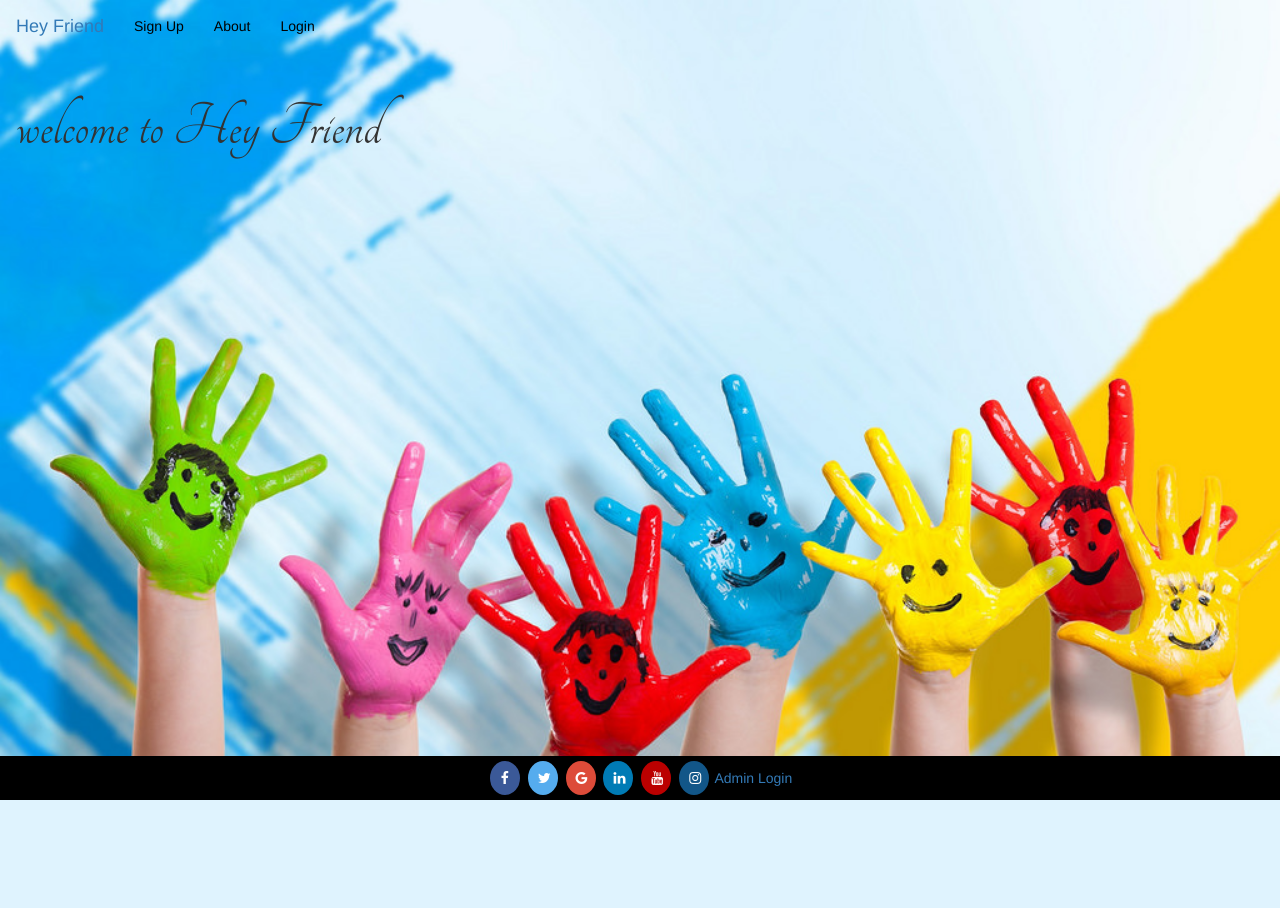
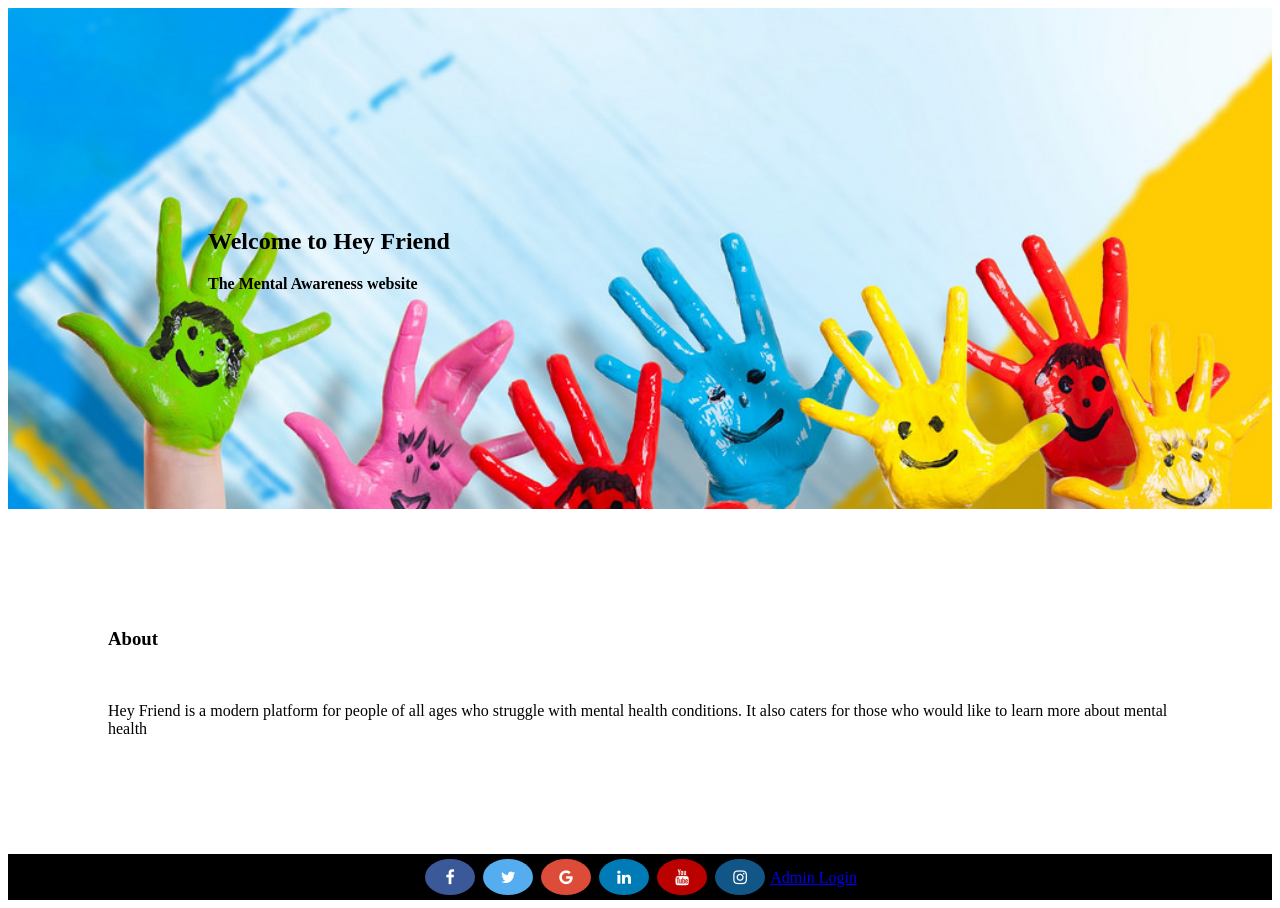
Before and after one commit to M-Waweru/MentalHealth, a CodeIgniter app: the page made by application/views/dashboard.php in a window 1280 px wide. Before the commit the page ends 800 px from the top, so only its background shows below. Run offline with CodeIgniter, Linux system fonts and the light colour scheme.

```diff
--- a/application/config/routes.php
+++ b/application/config/routes.php
@@ -49,7 +49,7 @@ defined('BASEPATH') OR exit('No direct script access allowed');
 | Examples:	my-controller/index	-> my_controller/index
 |		my-controller/my-method	-> my_controller/my_method
 */
-$route['default_controller'] = 'events';
+$route['default_controller'] = 'welcome';
 $route['404_override'] = 'index.html';
 $route['translate_uri_dashes'] = FALSE;
 // $route['profiler'] = "Profiler_controller";
--- a/application/controllers/Signup_control.php
+++ b/application/controllers/Signup.php
@@ -1,7 +1,7 @@
 <?php
 defined('BASEPATH') OR exit('No direct script access allowed');
 
-class Signup_control extends CI_Controller
+class Signup extends CI_Controller
 {
 	public function index(){
 		$this->load->helper(array('form'));
--- a/application/controllers/Welcome.php
+++ b/application/controllers/Welcome.php
@@ -27,7 +27,7 @@ class Welcome extends CI_Controller {
 
 	public function index()
 	{
-		// $this->load->view('navbar');
+		$this->load->view('navbar');
 		$this->load->view('dashboard');
 	}
 }
--- a/application/controllers/regevent.php
+++ /dev/null
@@ -1,6 +0,0 @@
-<?php
-class Regevent extends CI_Controller{
-
-	public function _construct();
-
-}
--- a/application/models/appointment_model.php
+++ b/application/models/appointment_model.php
@@ -34,6 +34,8 @@ class Appointment_model extends CI_Model{
 		$rowcount = sizeof($resulttable);
 		for ($i=0; $i < $rowcount; ++$i) {
 			$userno = $resulttable[$i]['User_no'];
+			$patientno = $resulttable[$i]['Patient_no'];
+			$applicationno = $resulttable[$i]['Application_no'];
 
 			$userqry = $this->db->get_where('users', array('User_no' => $userno));
 			$userrs = $userqry->result_array();
@@ -41,9 +43,7 @@ class Appointment_model extends CI_Model{
 			$patientname = $userrs[0]['Username'];
 			$patientfullname= $userrs[0]['Full_name'];
 
-			$row = array('Patient Name' => $patientname, 'Full Name' => $patientfullname,
-				'Condition' => $resulttable[$i]['Condition_description'], 'Residence' => $resulttable[$i]['Residence']);
-			$finaltable[] = $row;
+			$finaltable[$i] = array('Application No' => $applicationno, 'Patient No' => $patientno, 'Patient Name' => $patientname, 'Full Name' => $patientfullname, 'Condition' => $resulttable[$i]['Condition_description'], 'Residence' => $resulttable[$i]['Residence']);
 		}
 		return $finaltable;
 	}
--- a/application/views/dashboard.php
+++ b/application/views/dashboard.php
@@ -4,44 +4,22 @@
   <meta charset="utf-8">
   <meta name="viewport" content="width=device-width, initial-scale=1">
   <link rel = "stylesheet" type = "text/css" href = "<?php echo base_url('/css/dash.css') ?>">
-  <link rel="stylesheet" href="https://fonts.googleapis.com/css?family=Tangerine">
-  <link rel="stylesheet" href="https://www.w3schools.com/w3css/4/w3.css">
-  <link rel="stylesheet" href="https://maxcdn.bootstrapcdn.com/bootstrap/3.3.7/css/bootstrap.min.css">
   <link rel="stylesheet" href="https://cdnjs.cloudflare.com/ajax/libs/font-awesome/4.7.0/css/font-awesome.min.css">
-  <script src="https://ajax.googleapis.com/ajax/libs/jquery/3.3.1/jquery.min.js"></script>
-  <script src="https://maxcdn.bootstrapcdn.com/bootstrap/3.3.7/js/bootstrap.min.js"></script>
 </head>
 <body>
+  <div id="startcontainer" style="padding: 200px;">
+    <div class="row center">
+      <h2>Welcome to Hey Friend</h2>
+      <p><b>The Mental Awareness website</b></p>
+    </div>
+  </div>
 
-  <nav class="navbar navbar-expand-sm bg-dark navbar-dark">
-    <div class="container-fluid">
-      <div class="navbar-header">
-        <a class="navbar-brand" href="<?php echo base_url() ?>">Hey Friend</a>
-      </div>
-      <ul class="nav navbar-nav">
-        <?php
-        if ($this->session->userdata('username')!=''){
-          echo "<li><a href=''>".$this->session->userdata('username')."</a></li>";
-          if ($this->session->userdata('usertype')=="patients"){
-            echo "<li><a href=".site_url('appointment_control/').">Get Professional Help</a></li>";
-          } else {
-            echo "<li><a href=".site_url('appointment_control/').">Check on Patients</a></li>";
-          }
-          echo "<li><a href=".site_url('/login/logout').">Logout</a></li>";
-        } else {
-          echo "<li><a href=" . site_url('signup_control/') . ">Sign Up</a></li>";
-          echo "<li><a href=''>About</a></li>";
-          echo "<li><a href=" . site_url('/login/displayPage') . ">Login</a></li>";
-
-        }
-        ?>
-      </ul>
+  <div id="about" class="z-depth-2" style="padding: 100px;">
+    <div class="row center">
+      <h3>About</h3>
+      <br>
+      <p>Hey Friend is a modern platform for people of all ages who struggle with mental health conditions. It also caters for those who would like to learn more about mental health</p>
     </div>
-  </nav>
-
-  <div class="w3-container w3-tangerine">
-
-    <h2 class="w3-jumbo">welcome to Hey Friend</h2>
   </div>
 
   <div class="footer">
--- a/css/dash.css
+++ b/css/dash.css
@@ -1,4 +1,4 @@
-body {
+#startcontainer {
     background-image: url("img/image11.jpg");
     background-repeat: no-repeat;
     background-position: center;
@@ -6,30 +6,13 @@ body {
     background-attachment: fixed;
 
 }
-li a {
-    display: block;
-    color: #000;
-    padding: 8px 16px;
-    text-decoration: blue;
+
+.container{
+  padding: 200px;
 }
 
-
-li a:hover {
-    background-color: #555;
-    color: blue;
-}
-
- h3{
- 	text-align: center;
- 	font-size: 50px;
- 	color: black;
-
- }
- .w3-tangerine {
-    font-family: "Tangerine", serif;
-}
 .footer {
-    position: fixed;
+    /*position: fixed;*/
     left: 0;
     bottom: 0;
     width: 100%;
```
Also changed, not shown: application/controllers/Account.php (renamed from application/controllers/Operations_control.php, +5 -3 lines), application/controllers/Appointment.php (renamed from application/controllers/Appointment_control.php, +7 -5 lines), application/views/doctorpage.php (+32 -25 lines), application/views/events_registration.php (added, +9 -0 lines), application/views/getting_help.php (+15 -36 lines), application/views/navbar.php (+16 -8 lines), application/views/successmodal.php (added, +24 -0 lines), css/img/autism-hands.jpg (added), css/img/healthymind.jpg (added), css/img/its-okay-home-page-banner.png (added).
